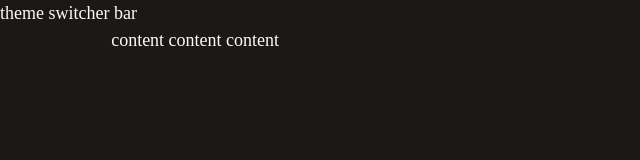
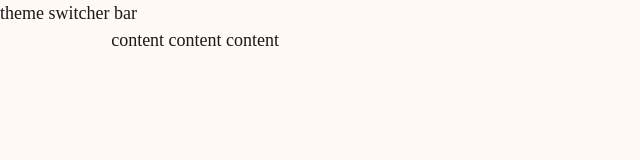
Before and after one commit to cmRingmaker/quick-weather, a website built with webpack: page src/index.html in a window 1280 px wide. Shown: the whole page, without its empty margins (0-640 px from the left). Built offline with nearby package versions, Linux system fonts and the light colour scheme.

Commit message:
light-dark testing, it works!

```diff
--- a/src/css/style.css
+++ b/src/css/style.css
@@ -12,12 +12,12 @@
 
 	/* -----------> DEFAULT DARK MODE COLORS!!!! <------------ */
 	/* Main colors */
-	--COLOR_BG: hsl(0, 5%, 10%);
+	--COLOR_BG: light-dark(hsl(30, 100%, 98%), hsl(0, 5%, 10%));
 	--COLOR_PRIMARY: hsl(220, 90%, 15%);
 	--COLOR_SECONDARY: hsl(303, 71%, 73%);
 
 	/* Text */
-	--FONT_COLOR: hsl(30, 100%, 98%);
+	--FONT_COLOR: light-dark(hsl(0, 5%, 10%), hsl(30, 100%, 98%));
 }
 
 /* ==================================================================
```
